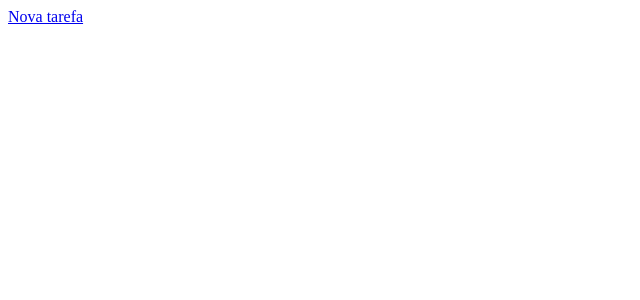
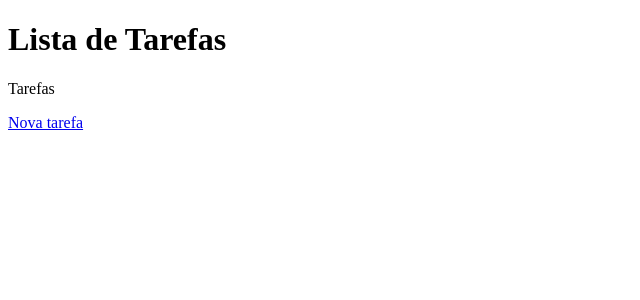
Before and after one commit to Matheus-Msantos/gerenciador-de-tarefas, a React (Create React App) app in the folder my-app/: page / in a window 1280 px wide. Shown: the top 300 px of the page, without its empty margins (0-640 px from the left). Built offline with nearby package versions, Linux system fonts and the light colour scheme.

Commit message:
Criando html de listagem de tarefas

```diff
--- a/my-app/src/Listar/Listar-tarefas.js
+++ b/my-app/src/Listar/Listar-tarefas.js
@@ -1,11 +1,43 @@
-import React from 'react';
+import React, { useState, useEffect } from 'react';
 
 function ListarTarefas() {
-    return (
-        <div className="g-listar-container">
-            <a href="/cadastrar">Nova tarefa</a>
+
+  const [tarefas, setTarefas] = useState([]);
+  const [carregarTarefas, setCarregarTarefas] = useState(true);
+
+  useEffect(() => {
+
+    const obterTarefas = () => {
+      const tarefasDb = localStorage['tarefas'];
+      let listarTarefas = tarefasDb ? JSON.parse(tarefasDb) : [];
+      setTarefas(listarTarefas)
+      console.log(listarTarefas);
+    }
+
+    if (carregarTarefas) {
+      obterTarefas();
+      setCarregarTarefas(false)
+    }
+
+  }, [carregarTarefas]);
+
+  return (
+    <div className="g-listar-container">
+      <h1>Lista de Tarefas</h1>
+
+      <div className="g-listar-table">
+        <div className="g-listar-table-head">
+          <p>Tarefas</p>
+          <a href="/cadastrar">Nova tarefa</a>
         </div>
-    );
+
+        <div className="g-listar-body">
+
+        </div>
+      </div>
+
+    </div>
+  );
 }
 
 export default ListarTarefas
```
